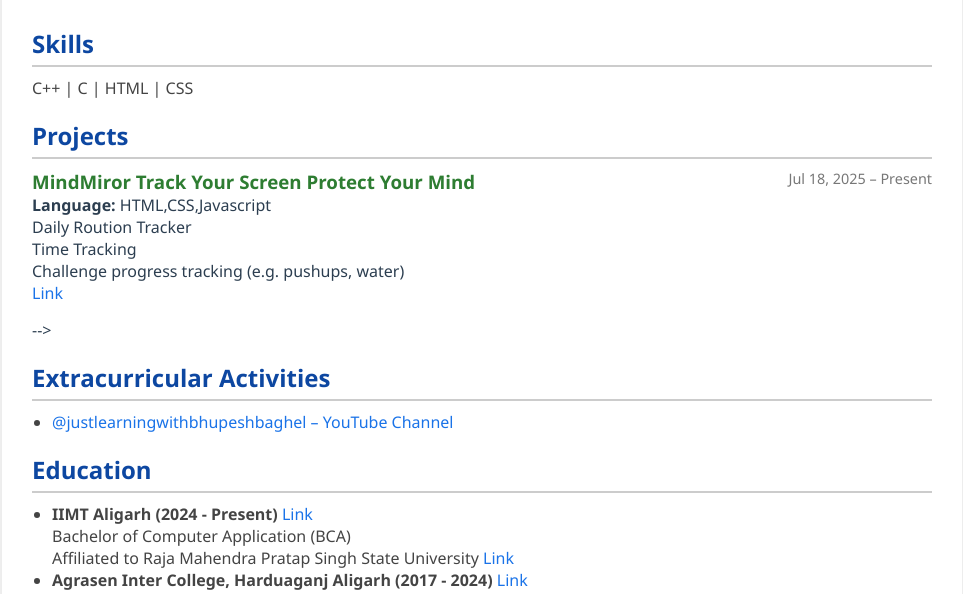
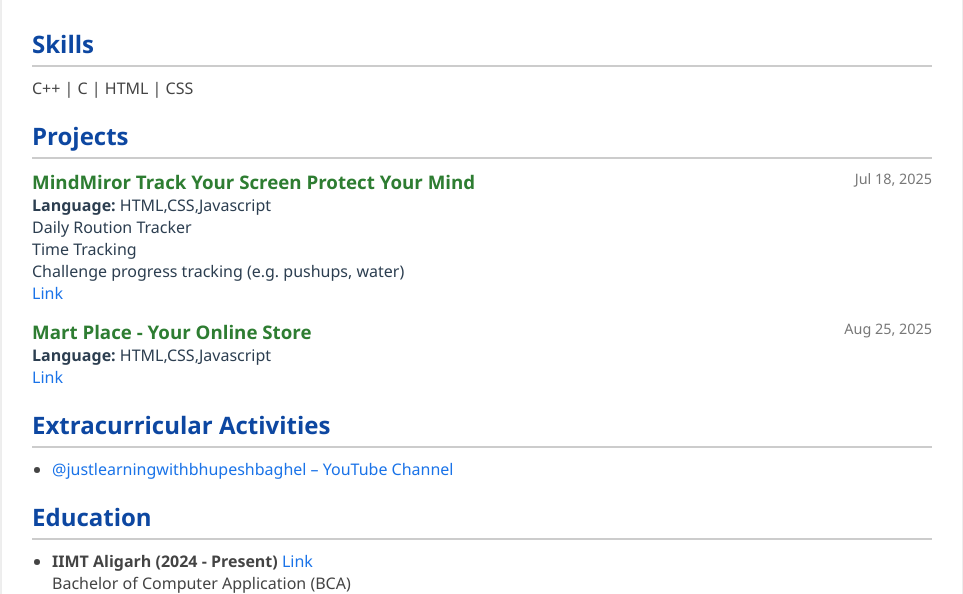
Before and after one commit to Mr-Bhupesh-Baghel/MyResume, a plain HTML site: page index.html in a window 1280 px wide. Shown: the part 162-756 px from the top of the page, without its empty margins (158-1121 px from the left). Drawn offline with Linux system fonts and the light colour scheme.

Commit message:
Mart Place - Your Online Store

```diff
--- a/index.html
+++ b/index.html
@@ -28,14 +28,19 @@
     <section>
       <h2>Projects</h2>
 <div class="project">
-        <h3>MindMiror Track Your Screen Protect Your Mind<span class="date">Jul 18, 2025 – Present</span></h3>
+        <h3>MindMiror Track Your Screen Protect Your Mind<span class="date">Jul 18, 2025</span></h3>
         <p><strong>Language:</strong> HTML,CSS,Javascript</p>
         <p>Daily Roution Tracker</p>
         <p>Time Tracking</p>
         <p>Challenge progress tracking (e.g. pushups, water)</p>
         <a href="https://mr-bhupesh-baghel.github.io/MindMirorTrackYourScreenProtectYourMind/" target="_blank">Link</a>
       </div>
--->
+
+<div class="project">
+        <h3>Mart Place - Your Online Store<span class="date">Aug 25, 2025</span></h3>
+        <p><strong>Language:</strong> HTML,CSS,Javascript</p>
+        <a href="https://mr-bhupesh-baghel.github.io/Mart-Place/" target="_blank">Link</a>
+      </div>
     <!--
     <section>
       <h2>Work Experience</h2>
```
